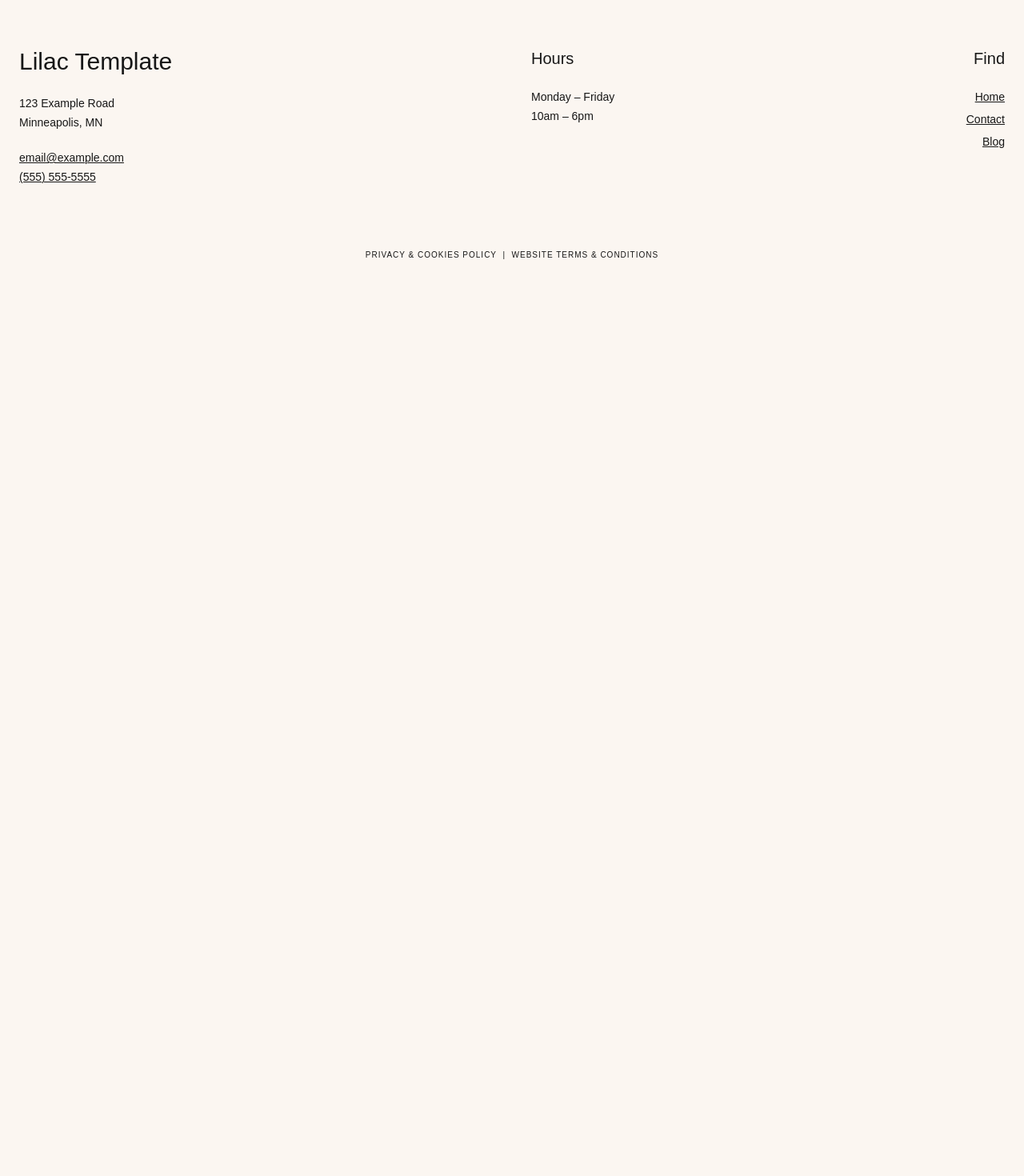
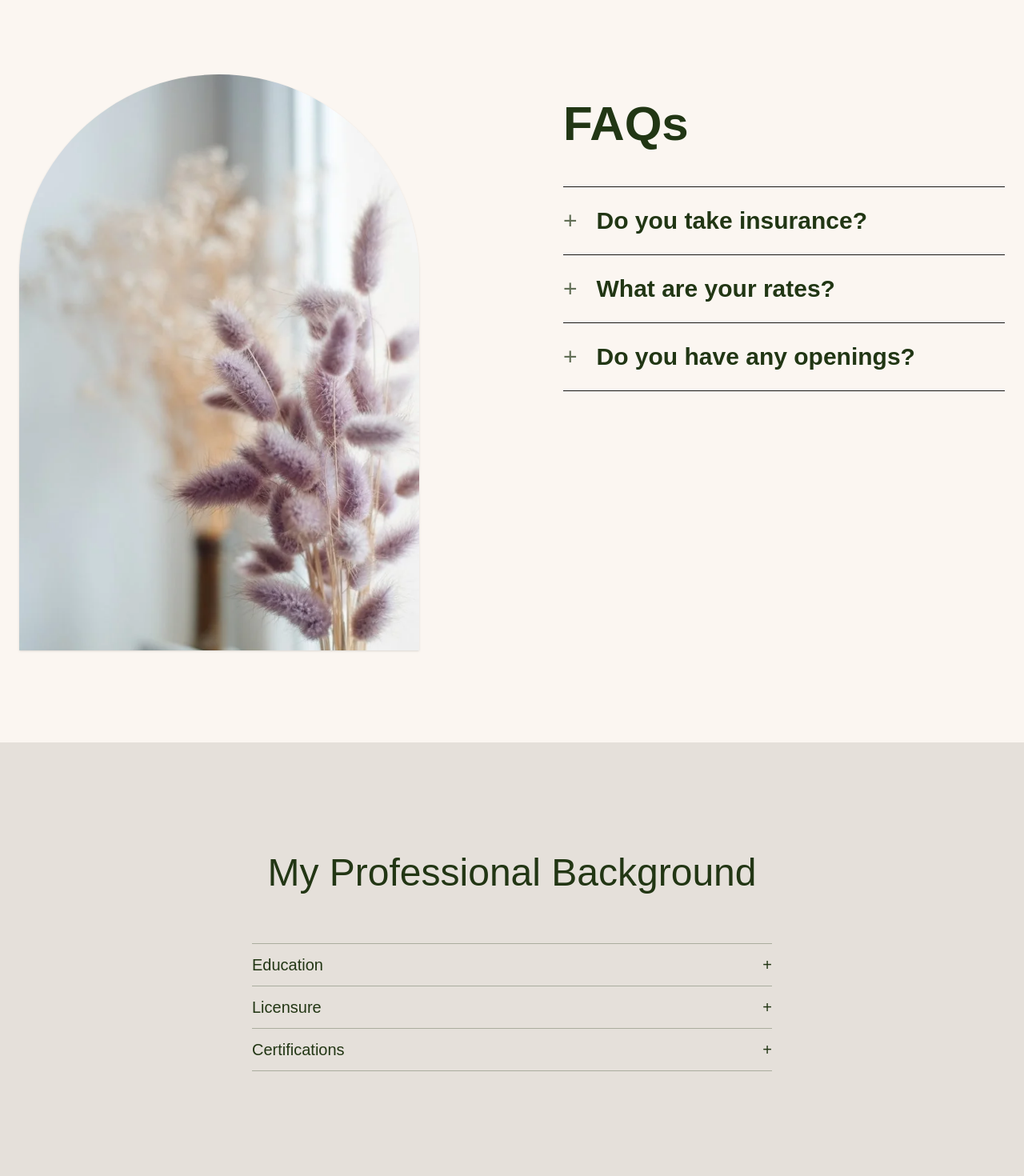
Before and after one commit to ikshantshukla123/Clone, a Next.js app: page / in a window 1280 px wide. Shown: the part 4680-6150 px from the top of the page at 80% size. Before the commit the page ends 5046 px from the top, so only its background shows below. Built offline with nearby package versions, Linux system fonts and the light colour scheme.

Commit message:
added Faq,Professinal pges

```diff
--- a/app/page.tsx
+++ b/app/page.tsx
@@ -3,7 +3,8 @@ import FulfillingLife from "@/components/home/FulfillingLife";
 import Specialties from "@/components/home/Specialties";
 import Alone from "@/components/home/Alone";
 import AboutLilac from "@/components/home/AboutLilac";
-// import FAQ from "@/components/home/FAQ";
+import Faq from "@/components/home/Faq";
+import Professinal from "@/components/home/Professinal";
 // import ProfessionalBackground from "@/components/home/ProfessionalBackground";
 // import GetStarted from "@/components/home/GetStarted";
 import Footer from "@/components/layout/Footer";
@@ -16,9 +17,8 @@ export default function Home() {
       <Specialties />
       <Alone />
       <AboutLilac />
-      {/* <FAQ />
-      <ProfessionalBackground />
-      <GetStarted /> */}
+      <Faq />
+    <Professinal />
       <Footer />
     </main>
   );
--- /dev/null
+++ b/components/home/Faq.tsx
@@ -0,0 +1,88 @@
+"use client";
+import { useState } from "react";
+
+const faqData = [
+  {
+    question: "Do you take insurance?",
+    answer: "I am an out-of-network provider. While I do not bill insurance directly, I can provide you with a monthly superbill that you can submit to your insurance company for potential reimbursement."
+  },
+  {
+    question: "What are your rates?",
+    answer: "My standard rate is $150 per 50-minute session. I do offer a limited number of sliding scale slots for those facing financial hardship."
+  },
+  {
+    question: "Do you have any openings?",
+    answer: "I am currently accepting new clients for daytime appointments. Please use the contact form to schedule a free 15-minute consultation."
+  }
+];
+
+export default function FAQ() {
+  const [openIndex, setOpenIndex] = useState<number | null>(null);
+
+  const toggleFAQ = (index: number) => {
+    setOpenIndex(openIndex === index ? null : index);
+  };
+
+  return (
+    <section className="bg-paper px-6 min-h-[950px] flex items-center">
+
+      <div className="w-full max-w-[1400px] mx-auto grid grid-cols-1 md:grid-cols-2 gap-8 lg:gap-12 items-start">
+
+        {/* LEFT COLUMN: Arch Image */}
+        <div className="flex justify-center md:justify-start">
+          {/* UPDATED SPECS:
+               1. w-[450px]: Your requested width.
+               2. h-[625px]: Your requested height.
+               3. rounded-t-[225px]: Changed to 225px (Half of 450) to make it a perfect circle top.
+           */}
+          <div className="w-[380px] h-[540px] md:w-[500px] md:h-[720px] rounded-t-[190px] md:rounded-t-[260px] overflow-hidden relative shadow-sm">
+            <img
+              src="/home/newten.webp"
+              alt="Dried flowers in vase"
+              className="w-full h-full object-cover"
+            />
+          </div>
+        </div>
+
+        {/* RIGHT COLUMN: FAQ List */}
+        {/* pt-8: Pushed down slightly to align nicely with the larger image's curve */}
+        <div className="pt-8 md:pl-10">
+          <h2 className="font-heading text-5xl md:text-6xl text-[#213614] mb-12 font-semibold">FAQs</h2>
+
+          <div className="border-t border-ink/30">
+            {faqData.map((item, index) => (
+              <div key={index} className="border-b border-ink/30">
+
+                <button
+                  onClick={() => toggleFAQ(index)}
+                  className="w-full py-6 flex items-center text-left group"
+                >
+                  {/* Plus Icon */}
+                  <span className="font-heading text-3xl font-light mr-6 text-[#213614]/70 transition-colors">
+                    {openIndex === index ? "−" : "+"}
+                  </span>
+
+                  {/* Question Text */}
+                  <span className="font-heading text-2xl md:text-3xl font-semibold text-[#213614]">
+                    {item.question}
+                  </span>
+                </button>
+
+                <div
+                  className={`overflow-hidden transition-all duration-500 ease-in-out ${openIndex === index ? 'max-h-[200px] opacity-100 mb-6' : 'max-h-0 opacity-0'}`}
+                >
+                  <p className="font-body text-base md:text-lg leading-7 text-[#213614]/80 pl-10 max-w-md">
+                    {item.answer}
+                  </p>
+                </div>
+
+              </div>
+            ))}
+          </div>
+
+        </div>
+
+      </div>
+    </section>
+  );
+}
--- /dev/null
+++ b/components/home/Professinal.tsx
@@ -0,0 +1,86 @@
+"use client";
+import { useState } from "react";
+
+const backgroundData = [
+  {
+    title: "Education",
+    details: [
+      "Master of Arts in Counseling Psychology, University of Minnesota",
+      "Bachelor of Science in Psychology, University of Wisconsin-Madison"
+    ]
+  },
+  {
+    title: "Licensure",
+    details: [
+      "Licensed Professional Clinical Counselor (LPCC) - MN License #1234",
+      "National Certified Counselor (NCC)"
+    ]
+  },
+  {
+    title: "Certifications",
+    details: [
+      "Certified Clinical Trauma Professional (CCTP)",
+      "EMDR Trained Clinician"
+    ]
+  }
+];
+
+export default function ProfessionalBackground() {
+  const [openIndex, setOpenIndex] = useState<number | null>(null);
+
+  const toggleItem = (index: number) => {
+    setOpenIndex(openIndex === index ? null : index);
+  };
+
+  return (
+    // Background color matches the beige from your "About Lilac" section (#E5E0DA)
+    <section className="bg-[#E5E0DA] py-24 px-6 min-h-[550px] flex items-center">
+      <div className="w-full max-w-[800px] mx-auto">
+
+        {/* Centered Heading */}
+        <h2 className="font-heading text-4xl md:text-5xl text-center text-[#223614] mb-16 font-medium">
+          My Professional Background
+        </h2>
+
+        {/* Accordion List Container */}
+        {/* We constrain the width to approx 650px to match the screenshot look */}
+        <div className="w-full max-w-[650px] mx-auto border-t border-[#223614]/30">
+          {backgroundData.map((item, index) => (
+            <div key={index} className="border-b border-[#223614]/30">
+
+              {/* Toggle Button */}
+              <button
+                onClick={() => toggleItem(index)}
+                className="w-full py-3 flex items-center justify-between group text-left"
+              >
+                {/* Title (Left) */}
+                <span className="font-heading text-lg md:text-xl text-[#223614] font-normal  transition-opacity">
+                  {item.title}
+                </span>
+
+                {/* Plus Icon (Right) */}
+                <span className="font-heading text-xl font-light text-[#223614]  ml-4">
+                  {openIndex === index ? "−" : "+"}
+                </span>
+              </button>
+
+              {/* Expandable Content */}
+              <div
+                className={`overflow-hidden transition-all duration-500 ease-in-out ${
+                  openIndex === index ? "max-h-[200px] opacity-100 pb-6" : "max-h-0 opacity-0"
+                }`}
+              >
+                <ul className="font-body text-sm leading-7 text-[#223614] pl-1 list-none space-y-1">
+                  {item.details.map((detail, i) => (
+                    <li key={i}>{detail}</li>
+                  ))}
+                </ul>
+              </div>
+            </div>
+          ))}
+        </div>
+
+      </div>
+    </section>
+  );
+}
```
Also changed, not shown: components/home/GetStarted.tsx (added).
